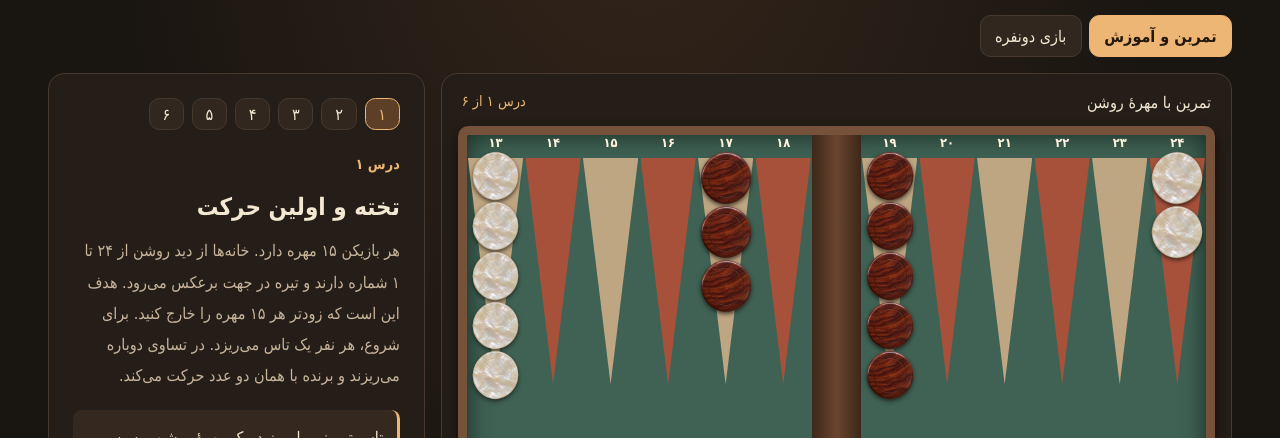
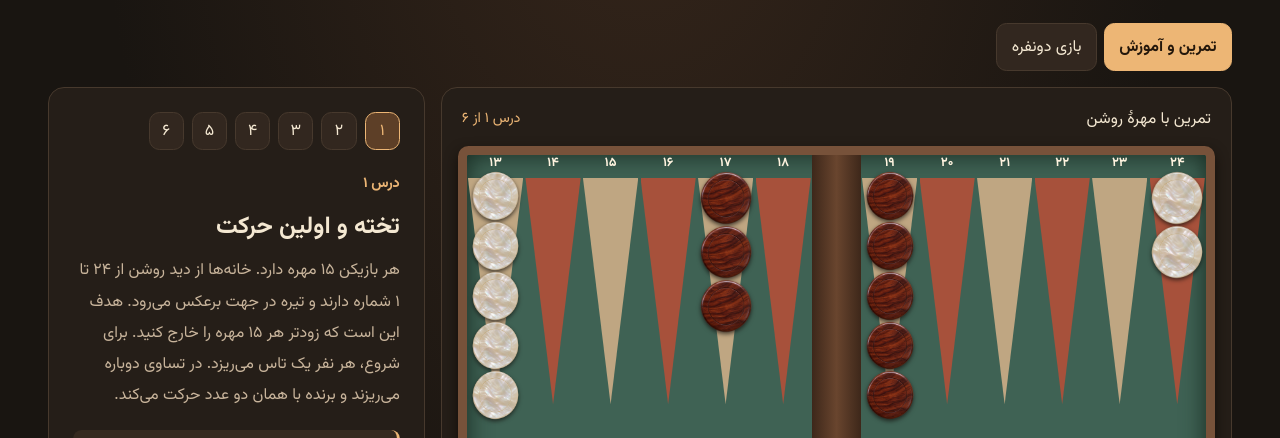
Before and after one commit to prp-e/backgommon-tutorial, a plain HTML site: page index.html in a window 1280 px wide. Shown: the part 288-726 px from the top of the page. Drawn offline with Linux system fonts and the light colour scheme.

Commit message:
Use self-hosted Vazirmatn across the Persian UI

```diff
--- a/style.css
+++ b/style.css
@@ -1,6 +1,13 @@
+@font-face {
+  font-family: Vazirmatn;
+  src: url("assets/fonts/Vazirmatn.woff2") format("woff2");
+  font-style: normal;
+  font-weight: 100 900;
+  font-display: swap;
+}
 :root {
   color-scheme: dark;
-  font-family: Tahoma, Arial, sans-serif;
+  font-family: Vazirmatn, Tahoma, Arial, sans-serif;
   color: #f4e8d2;
   background: #191511;
   --surface: #251e18;
@@ -63,7 +70,7 @@ p { line-height: 1.95; margin: .65rem 0; }
 }
 .point.bottom::before { transform: rotate(180deg); inset: 13% 2% 8%; }
 .point.warm::before { background: #a7513b; }
-.point-number { color: #fff3df; font: bold clamp(.56rem, 1.25vw, .8rem)/1.25 Tahoma, sans-serif; }
+.point-number { color: #fff3df; font-size: clamp(.56rem, 1.25vw, .8rem); font-weight: 700; line-height: 1.25; }
 .stack { width: 100%; max-height: 87%; display: flex; flex-direction: column; align-items: center; position: relative; pointer-events: none; }
 .stack img { width: 94%; height: auto; min-height: 0; object-fit: contain; display: block; filter: drop-shadow(0 2px 2px #14110eb8); }
 .bottom .stack { flex-direction: column-reverse; }
```
Also changed, not shown: assets/fonts/OFL.txt (added), assets/fonts/Vazirmatn.woff2 (added).
